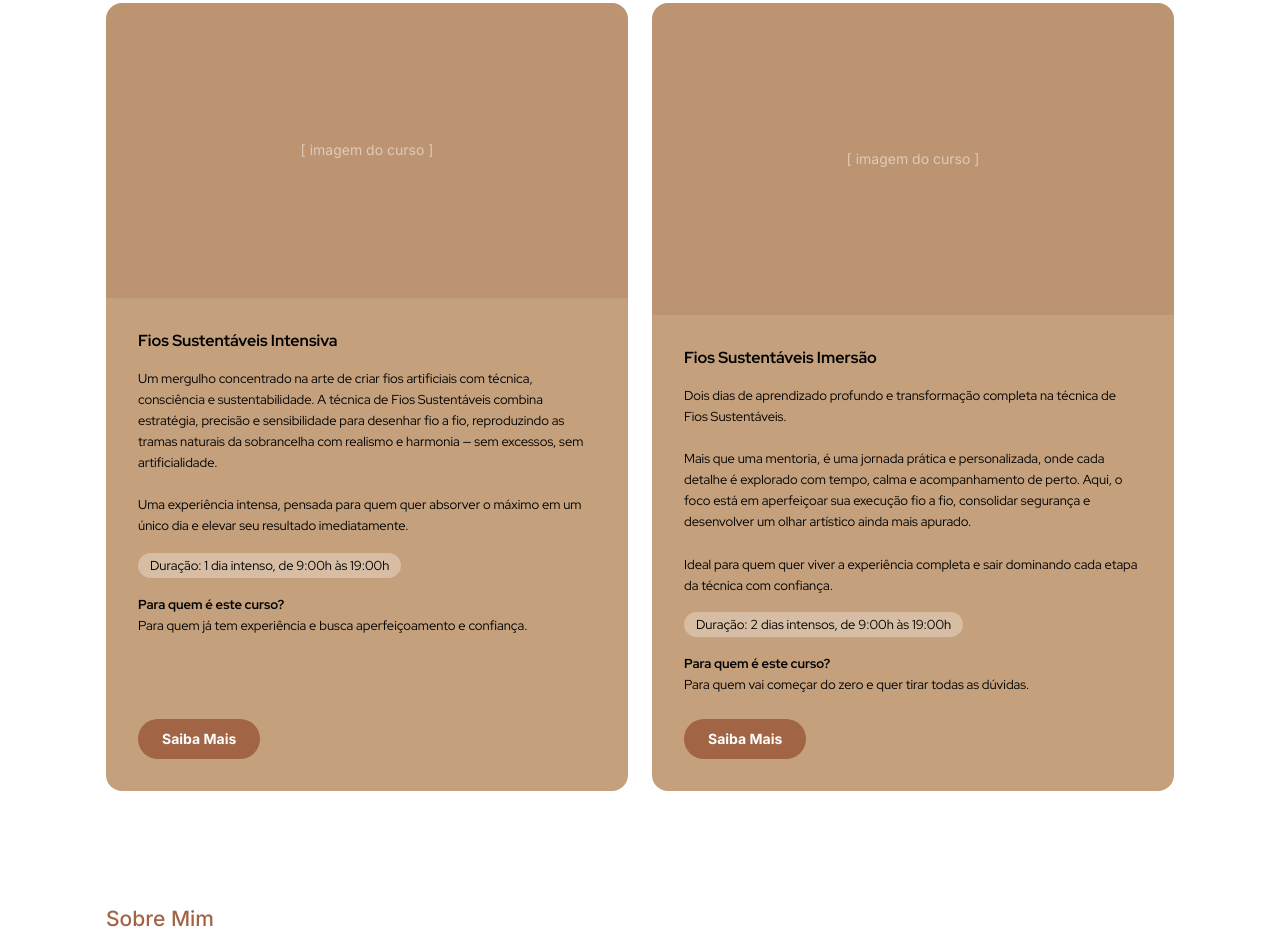
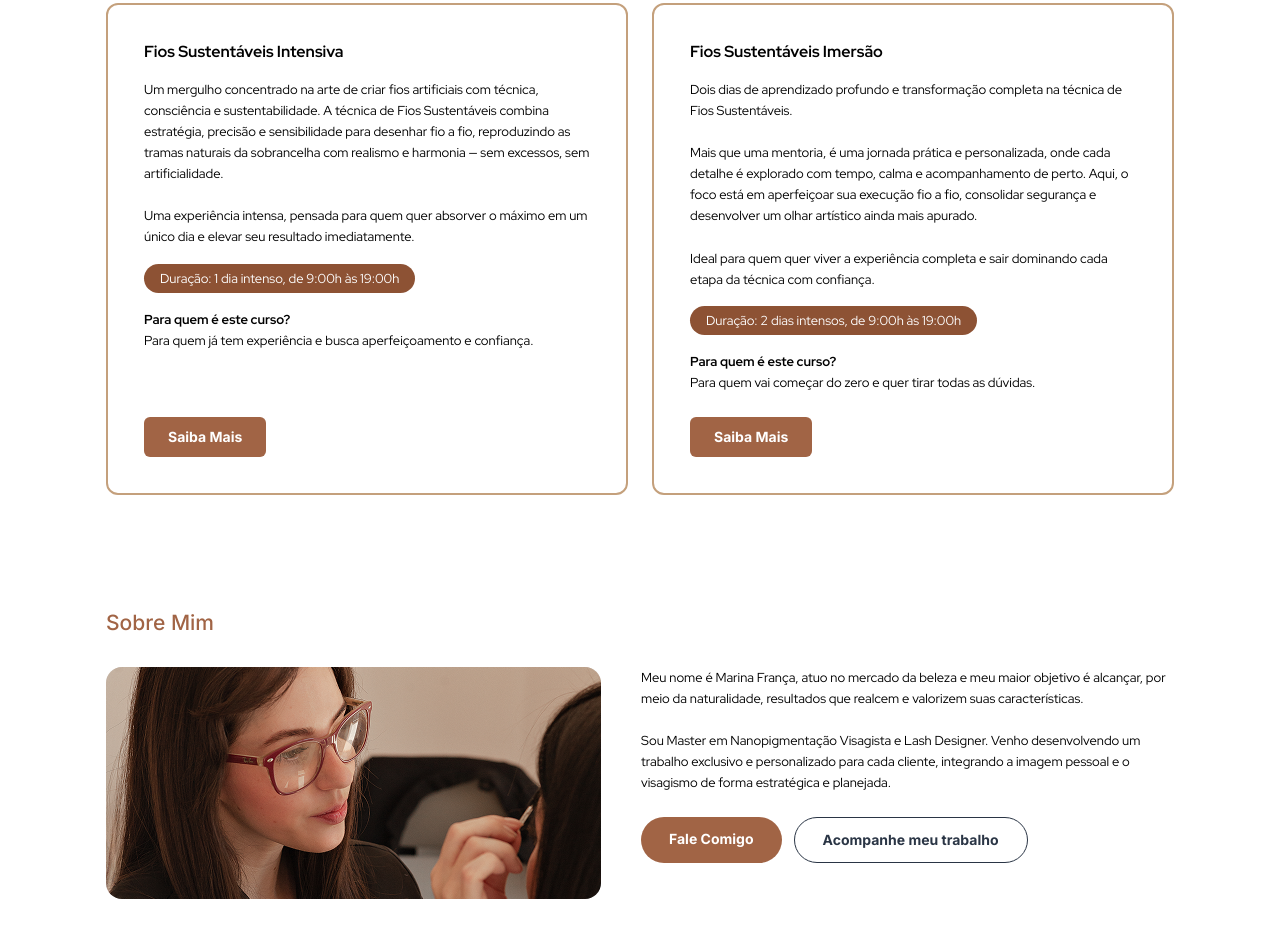
Before and after one commit to mfbeauty/website, a website: page index.html in a window 1280 px wide. Shown: the part 807-1745 px from the top of the page. Drawn offline with Linux system fonts and the light colour scheme.

Commit message:
adjust card

```diff
--- a/index.html
+++ b/index.html
@@ -199,14 +199,7 @@
     <div class="flex flex-col gap-5 lg:grid lg:grid-cols-2 lg:gap-6">
 
       <!-- Card 1: Intensiva -->
-      <article class="bg-secondary rounded-2xl overflow-hidden flex flex-col">
-        <!-- Image area -->
-        <div class="w-full h-[200px] lg:h-[295px] bg-primary/20 flex items-center justify-center">
-          <!-- Replace with: <img src="./images/mentoria-intensiva.jpg" alt="Fios Sustentáveis Intensiva" class="w-full h-full object-cover"> -->
-          <span class="text-white/50 text-sm font-[Inter] select-none">[ imagem do curso ]</span>
-        </div>
-        <!-- Content -->
-        <div class="flex flex-col flex-1 p-6 lg:p-8 gap-4">
+      <article class="border-secondary border-2 rounded-xl flex flex-col p-7 lg:p-9 gap-4">
         <h3 class="font-['Red_Hat_Display',sans-serif] text-base font-bold text-black leading-snug">
           Fios Sustentáveis Intensiva
         </h3>
@@ -217,7 +210,7 @@
           <br><br>
           Uma experiência intensa, pensada para quem quer absorver o máximo em um único dia e elevar seu resultado imediatamente.
         </p>
-          <span class="inline-flex self-start items-center bg-white/30 text-black font-['Red_Hat_Display',sans-serif] text-[13px] leading-none rounded-full px-3 py-1.5">
+        <span class="inline-flex self-start items-center bg-[#8d5234] text-white font-['Red_Hat_Display',sans-serif] text-[13px] leading-none rounded-full px-4 py-2">
           Duração: 1 dia intenso, de 9:00h às 19:00h
         </span>
         <p class="font-['Red_Hat_Display',sans-serif] text-[13px] text-black leading-relaxed">
@@ -226,22 +219,14 @@
         </p>
         <div class="mt-auto pt-2">
           <a href="https://wa.me/5531996927404?text=Olá%20Marina!%20Quero%20saber%20mais%20sobre%20a%20Mentoria%20Intensiva." target="_blank"
-               class="inline-block bg-primary text-white font-[Inter] text-sm font-bold px-6 py-2.5 rounded-full hover:bg-primary/85 transition-colors">
+             class="inline-block bg-primary text-white font-[Inter] text-sm font-bold px-6 py-2.5 rounded-md hover:bg-primary/85 transition-colors">
             Saiba Mais
           </a>
-          </div>
         </div>
       </article>
 
       <!-- Card 2: Imersão -->
-      <article class="bg-secondary rounded-2xl overflow-hidden flex flex-col">
-        <!-- Image area -->
-        <div class="w-full h-[200px] lg:h-[312px] bg-primary/20 flex items-center justify-center">
-          <!-- Replace with: <img src="./images/mentoria-imersao.jpg" alt="Fios Sustentáveis Imersão" class="w-full h-full object-cover"> -->
-          <span class="text-white/50 text-sm font-[Inter] select-none">[ imagem do curso ]</span>
-        </div>
-        <!-- Content -->
-        <div class="flex flex-col flex-1 p-6 lg:p-8 gap-4">
+      <article class="border-secondary border-2  rounded-xl flex flex-col p-7 lg:p-9 gap-4">
         <h3 class="font-['Red_Hat_Display',sans-serif] text-base font-bold text-black leading-snug">
           Fios Sustentáveis Imersão
         </h3>
@@ -254,7 +239,7 @@
           <br><br>
           Ideal para quem quer viver a experiência completa e sair dominando cada etapa da técnica com confiança.
         </p>
-          <span class="inline-flex self-start items-center bg-white/30 text-black font-['Red_Hat_Display',sans-serif] text-[13px] leading-none rounded-full px-3 py-1.5">
+        <span class="inline-flex self-start items-center bg-[#8d5234] text-white font-['Red_Hat_Display',sans-serif] text-[13px] leading-none rounded-full px-4 py-2">
           Duração: 2 dias intensos, de 9:00h às 19:00h
         </span>
         <p class="font-['Red_Hat_Display',sans-serif] text-[13px] text-black leading-relaxed">
@@ -263,10 +248,9 @@
         </p>
         <div class="mt-auto pt-2">
           <a href="https://wa.me/5531996927404?text=Olá%20Marina!%20Quero%20saber%20mais%20sobre%20a%20Mentoria%20Imersão." target="_blank"
-               class="inline-block bg-primary text-white font-[Inter] text-sm font-bold px-6 py-2.5 rounded-full hover:bg-primary/85 transition-colors">
+             class="inline-block bg-primary text-white font-[Inter] text-sm font-bold px-6 py-2.5 rounded-md hover:bg-primary/85 transition-colors">
             Saiba Mais
           </a>
-          </div>
         </div>
       </article>
 
```
Also changed, not shown: output.css. Lines whose indentation alone changed are shown as unchanged.
